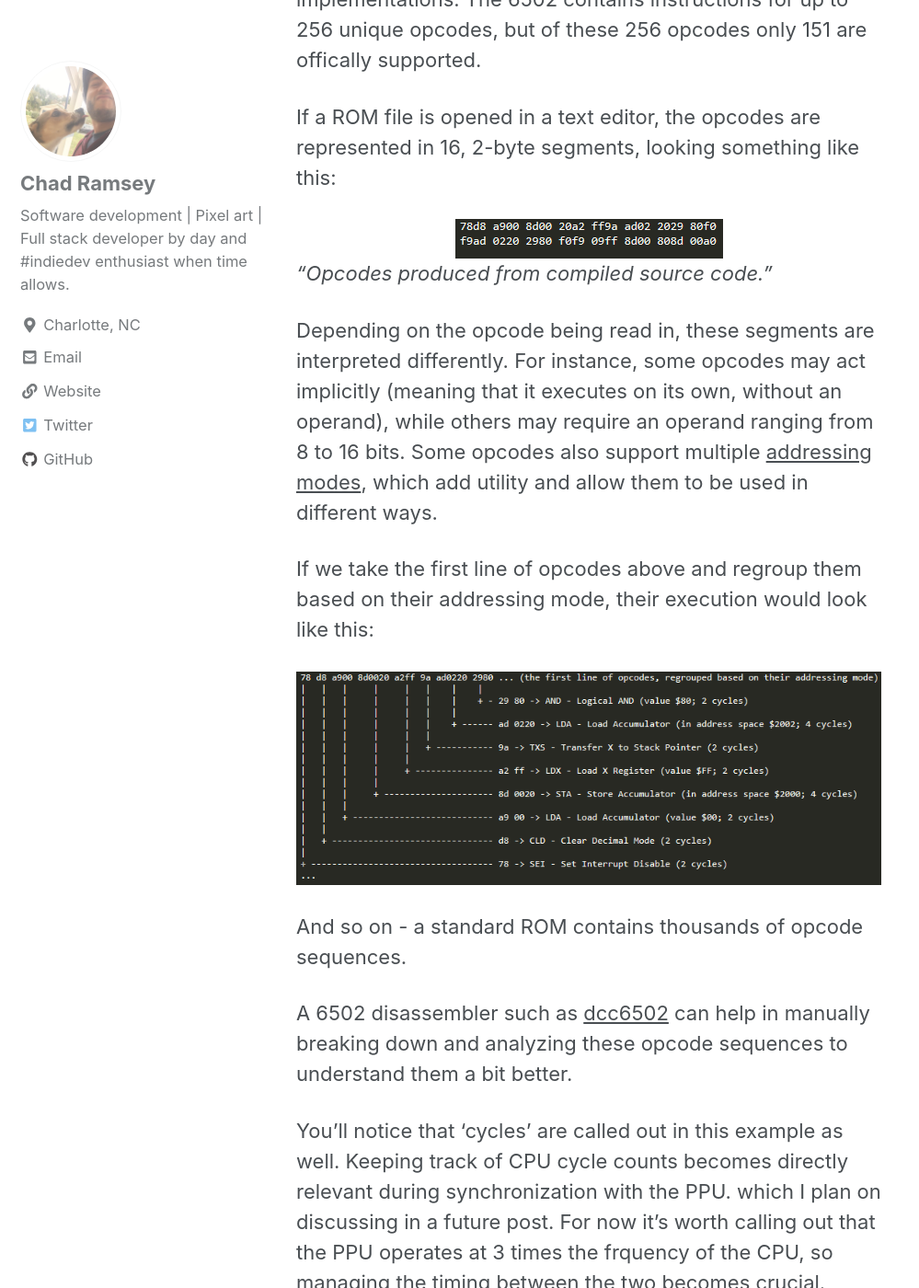
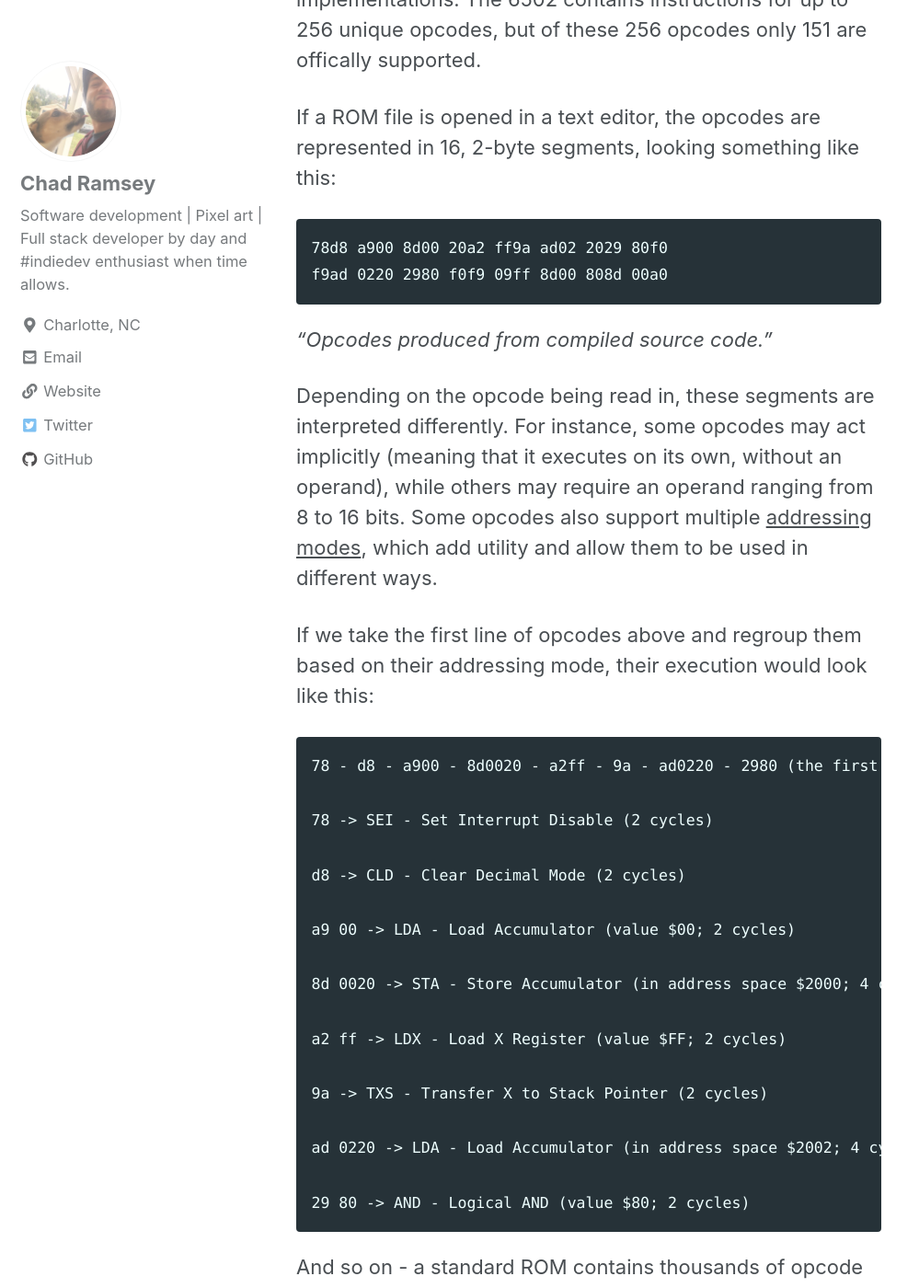
Before and after one commit to chadramsey/chadramsey.github.io, a Jekyll site: the page built from _posts/2018-12-23-nes-emulation-three.md, in a window 1280 px wide and 1400 px high, scrolled down 1478 px. Shown: the whole window at 92% size, without its empty margins (0-999 px from the left). Built offline with Jekyll 4.4.1, drawn with Linux system fonts in a browser that asks for light colours; cached includes are drawn as plain includes; nearby versions of some CDN libraries; some of the changed text lies outside the part shown.

````diff
--- a/_posts/2018-12-23-nes-emulation-three.md
+++ b/_posts/2018-12-23-nes-emulation-three.md
@@ -22,15 +22,35 @@
 
 If a ROM file is opened in a text editor, the opcodes are represented in 16, 2-byte segments, looking something like this:
 
-
-![](https://chadramsey.github.io/assets/images/2018/nes-emu-five.PNG){: .center-image }
+```
+78d8 a900 8d00 20a2 ff9a ad02 2029 80f0
+f9ad 0220 2980 f0f9 09ff 8d00 808d 00a0
+```
 *"Opcodes produced from compiled source code."*
 
 Depending on the opcode being read in, these segments are interpreted differently. For instance, some opcodes may act implicitly (meaning that it executes on its own, without an operand), while others may require an operand ranging from 8 to 16 bits. Some opcodes also support multiple [addressing modes](http://www.obelisk.me.uk/6502/addressing.html#IMP), which add utility and allow them to be used in different ways.
 
 If we take the first line of opcodes above and regroup them based on their addressing mode, their execution would look like this:
 
-![](https://chadramsey.github.io/assets/images/2018/nes-emu-four.PNG){: .center-image }
+```
+78 - d8 - a900 - 8d0020 - a2ff - 9a - ad0220 - 2980 (the first line of opcodes, regrouped to match their addressing mode)
+
+78 -> SEI - Set Interrupt Disable (2 cycles)
+
+d8 -> CLD - Clear Decimal Mode (2 cycles)
+
+a9 00 -> LDA - Load Accumulator (value $00; 2 cycles)
+
+8d 0020 -> STA - Store Accumulator (in address space $2000; 4 cycles)
+
+a2 ff -> LDX - Load X Register (value $FF; 2 cycles)
+
+9a -> TXS - Transfer X to Stack Pointer (2 cycles)
+
+ad 0220 -> LDA - Load Accumulator (in address space $2002; 4 cycles)
+
+29 80 -> AND - Logical AND (value $80; 2 cycles)
+```
 
 And so on - a standard ROM contains thousands of opcode sequences.
 
````
Also changed, not shown: _posts/2018-12-08-nes-emulation-two.md (+1 -2 lines).
